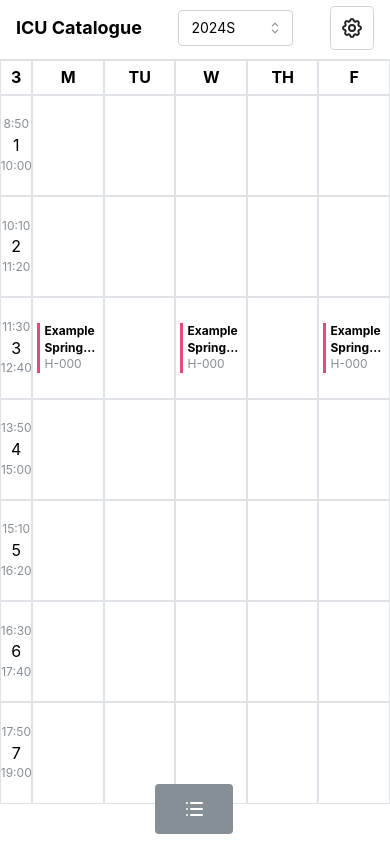
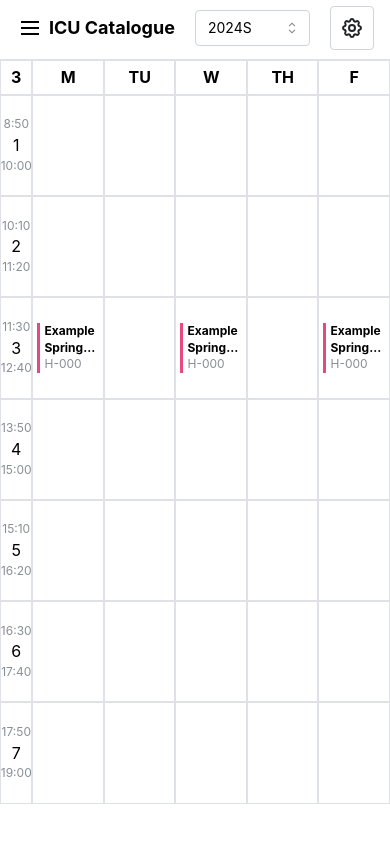
Before and after one commit to ItsukiKigoshi/icu-catalogue, a Next.js app: page / in a window 390 px wide. Built offline with nearby package versions, Linux system fonts and the light colour scheme.

Commit message:
refactor: Update Page component to use new navbarOpened state and toggleNavbar function

```diff
--- a/src/app/page.tsx
+++ b/src/app/page.tsx
@@ -1,8 +1,7 @@
 "use client";
-import { AppShell, Button, Flex, em } from "@mantine/core";
+import { AppShell, Flex, em, Text } from "@mantine/core";
 import { useDisclosure, useMediaQuery, useToggle } from "@mantine/hooks";
 import { notifications } from "@mantine/notifications";
-import { IconCalendar, IconList } from "@tabler/icons-react";
 import { useEffect, useState } from "react";
 import { Header } from "../components/Header";
 import ModalSetting from "../components/ModalSetting";
@@ -12,7 +11,8 @@ import { useLocalStorage } from "../hooks/useLocalStorage";
 import { Course, Term } from "../type/Types";
 
 export default function Page() {
-  const [opened] = useDisclosure(false);
+  const [navbarOpened, { toggle: toggleNavbar }] = useDisclosure(false);
+
   const isMobile = useMediaQuery(`(max-width: ${em(750)})`);
 
   // This "weekdays" handler can be refactored by using useToggle hook
@@ -80,13 +80,6 @@ export default function Page() {
     .find((term) => term.value === selectedTermValue);
 
   const [language, setLanguage] = useLocalStorage<string>("language", "E");
-
-  const [displayMode, toggleDisplayMode] = useToggle(["list", "timetable"]);
-  useEffect(() => {
-    if (!isMobile) {
-      toggleDisplayMode("timetable");
-    }
-  }, [isMobile]);
 
   const [
     modalSettingOpened,
@@ -226,11 +219,15 @@ export default function Page() {
       navbar={{
         width: "400px",
         breakpoint: "sm",
-        collapsed: { mobile: !opened },
+        collapsed: { mobile: !navbarOpened },
       }}
     >
       <AppShell.Header>
         <Header
+          navbarOpened={navbarOpened}
+          toggleNavbar={() => {
+            toggleNavbar();
+          }}
           weekdays={weekdays}
           toggleSaturday={() => {
             toggleSaturday();
@@ -255,7 +252,6 @@ export default function Page() {
           setCourses={setCourses}
         />
       </AppShell.Header>
-
       <AppShell.Navbar>
         <Navbar
           courses={coursesInSelectedTerm}
@@ -270,7 +266,6 @@ export default function Page() {
         />
       </AppShell.Navbar>
       <AppShell.Main>
-        {displayMode === "timetable" ? (
         <Timetable
           timetable={timetable}
           enrolledCourses={enrolledCoursesInSelectedTerm}
@@ -282,50 +277,15 @@ export default function Page() {
           language={language}
           weekdays={weekdays}
         />
-        ) : (
-          <Navbar
-            courses={coursesInSelectedTerm}
-            courseController={{
-              toggleIsEnrolled,
-              addCourse: addCourseAndMoveToTheTerm,
-              updateCourse,
-              deleteCourse,
-            }}
-            language={language}
-            selectedTerm={selectedTerm}
-          />
-        )}
       </AppShell.Main>
-      <AppShell.Footer
+      {/* <AppShell.Footer
         withBorder={false}
-        hiddenFrom="sm"
         h="60px"
         style={{ background: "rgba(0,0,0,0)" }}
       >
         <Flex gap="md" mih={50} justify="center" align="center" direction="row">
-          {/* <Button
-            variant="filled"
-            size="lg"
-            leftSection={<IconSearch />}
-            onClick={spotlight.open}
-          >
-            Search
-          </Button> */}
-
-          <Button
-            hiddenFrom="sm"
-            size="lg"
-            color="gray"
-            mr={3}
-            onClick={() => {
-              toggleDisplayMode();
-            }}
-          >
-            {displayMode === "list" ? <IconCalendar /> : <IconList />}
-          </Button>
         </Flex>
-      </AppShell.Footer>
-      {/* <SpotlightSearch /> */}
+      </AppShell.Footer> */}
     </AppShell>
   );
 }
--- a/src/components/Header/index.tsx
+++ b/src/components/Header/index.tsx
@@ -1,5 +1,6 @@
 import {
   ActionIcon,
+  Burger,
   ComboboxData,
   Container,
   Group,
@@ -9,6 +10,8 @@ import {
 import { IconSettings } from "@tabler/icons-react";
 
 export function Header(props: {
+  navbarOpened: boolean;
+  toggleNavbar: () => void;
   weekdays: string[];
   toggleSaturday: () => void;
   terms: ComboboxData;
@@ -28,6 +31,14 @@ export function Header(props: {
         }}
       >
         <Group gap={5}>
+          <Burger
+            opened={props.navbarOpened}
+            onClick={() => {
+              props.toggleNavbar();
+            }}
+            hiddenFrom="sm"
+            size="sm"
+          />
           <Text size="lg" fw={700}>
             ICU Catalogue
           </Text>
```
Lines whose indentation alone changed are shown as unchanged.
